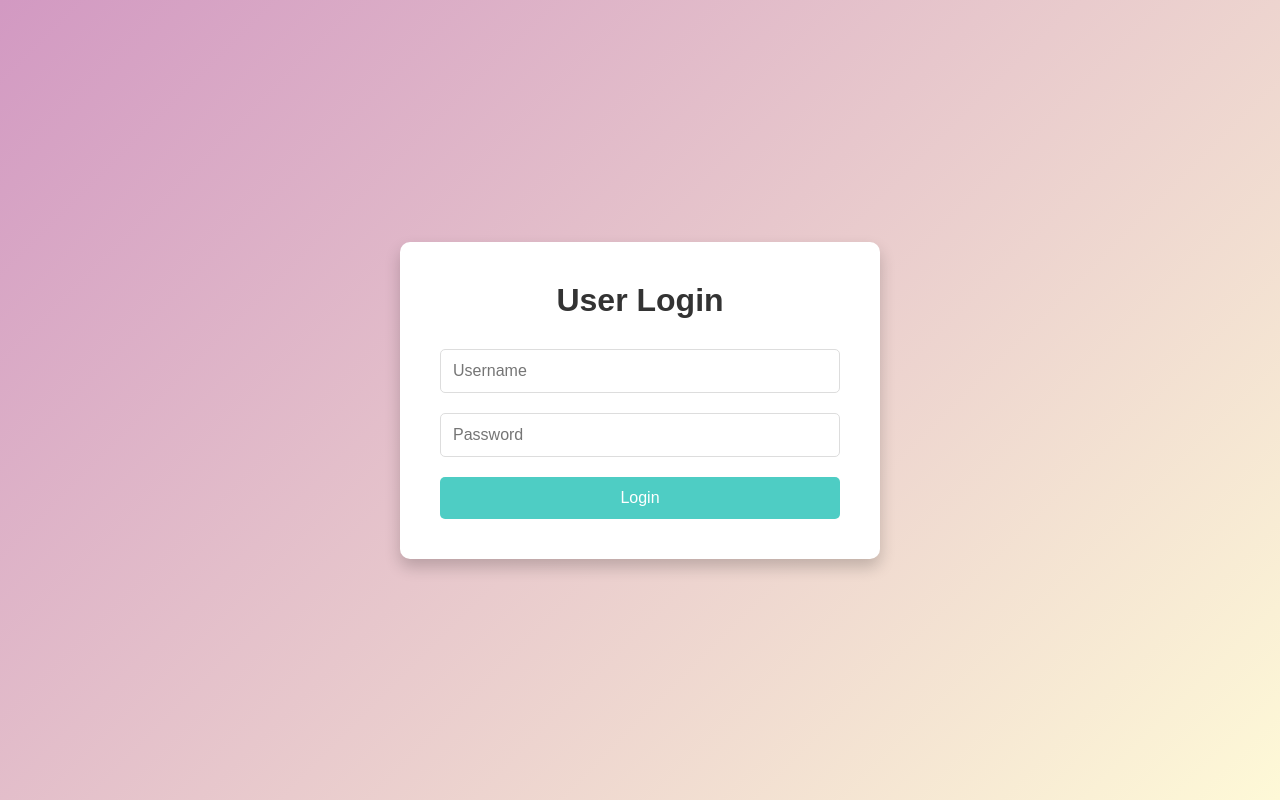
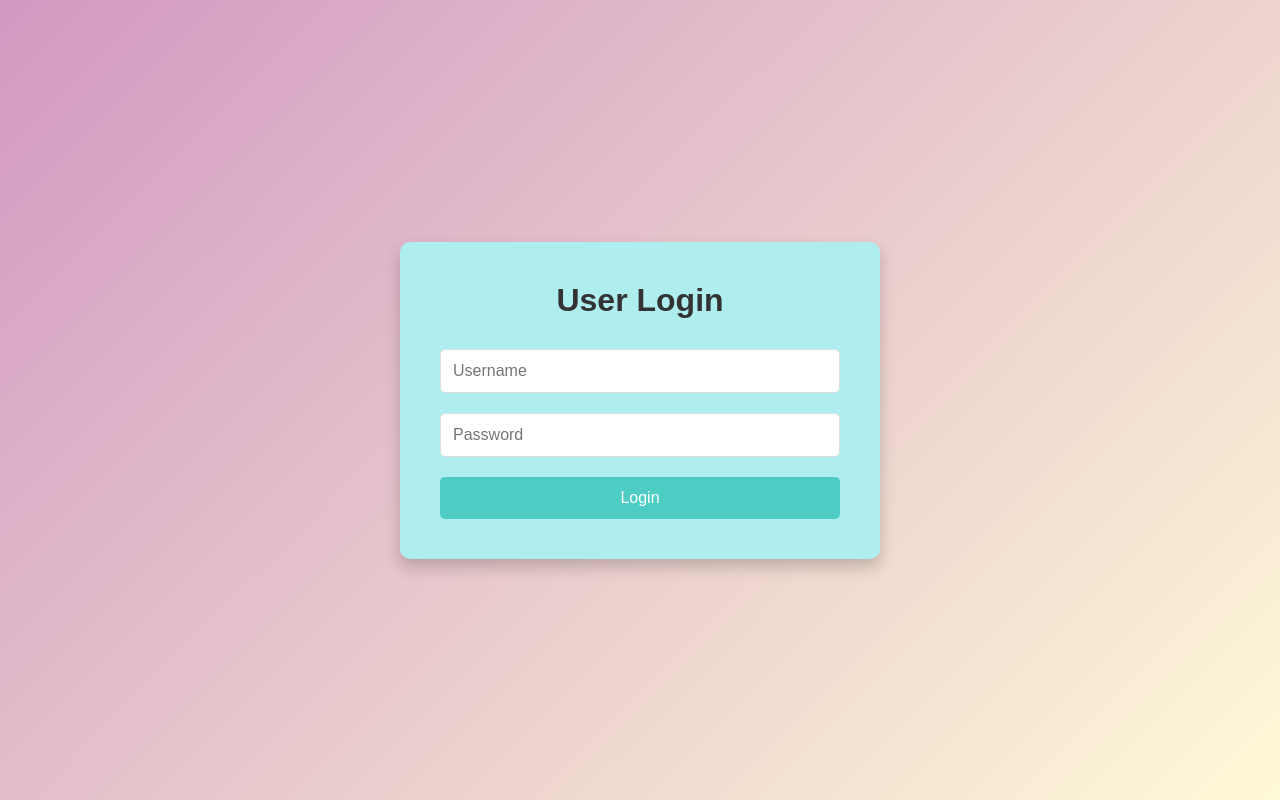
Before and after one commit to durgaprasad-potabathula/Employee-Management-System, a React (Vite) app: page /user-login in a window 1280 px wide. Built offline with nearby package versions, Linux system fonts and the light colour scheme.

Commit message:
Change form background color to paleturquoise

```diff
--- a/src/components/styles/UserLogin.module.css
+++ b/src/components/styles/UserLogin.module.css
@@ -8,7 +8,7 @@
 }
 
 .form {
-  background: white;
+  background: paleturquoise;
   padding: 40px;
   border-radius: 10px;
   box-shadow: 0 8px 16px rgba(0, 0, 0, 0.2);
```
